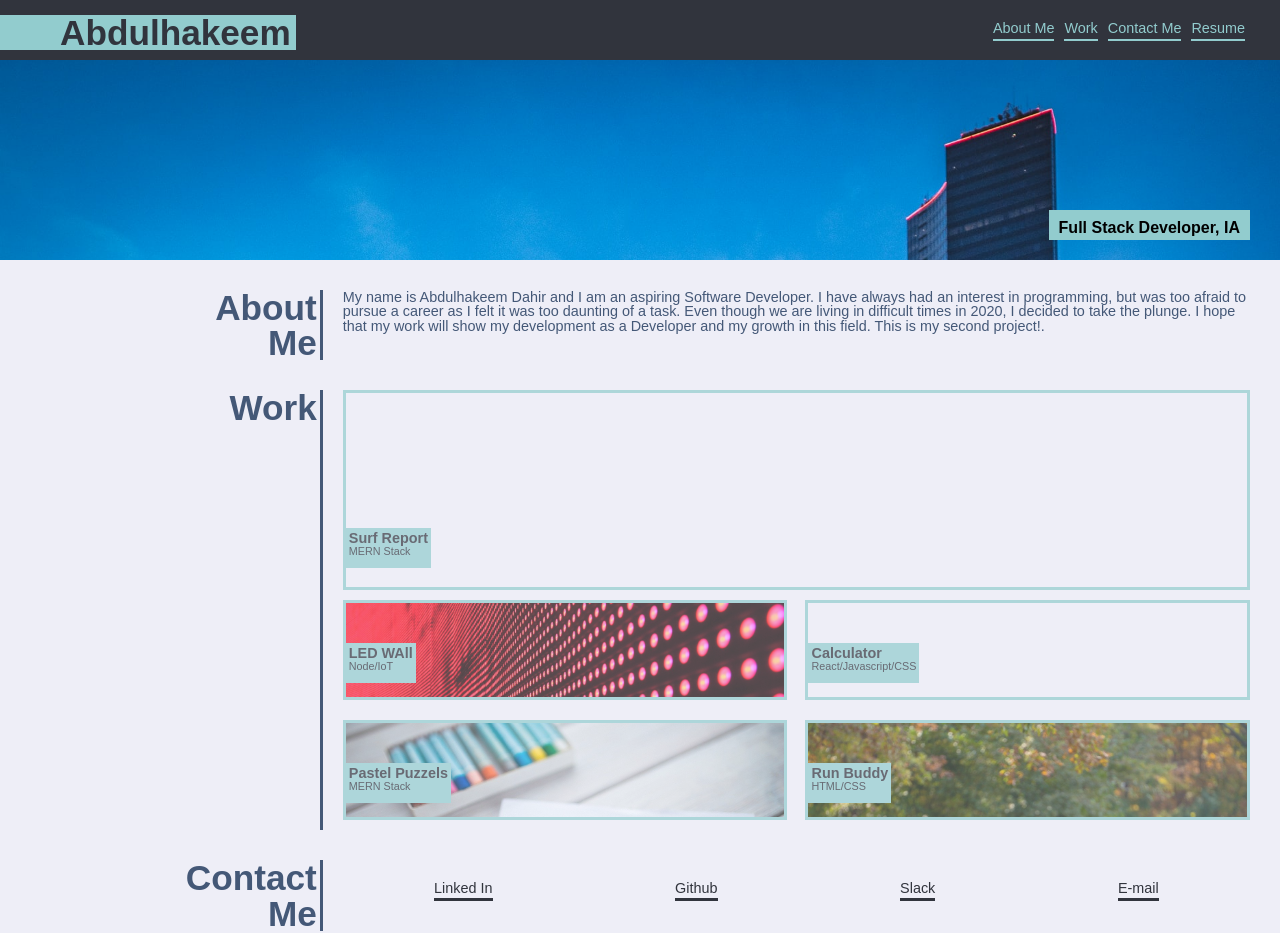
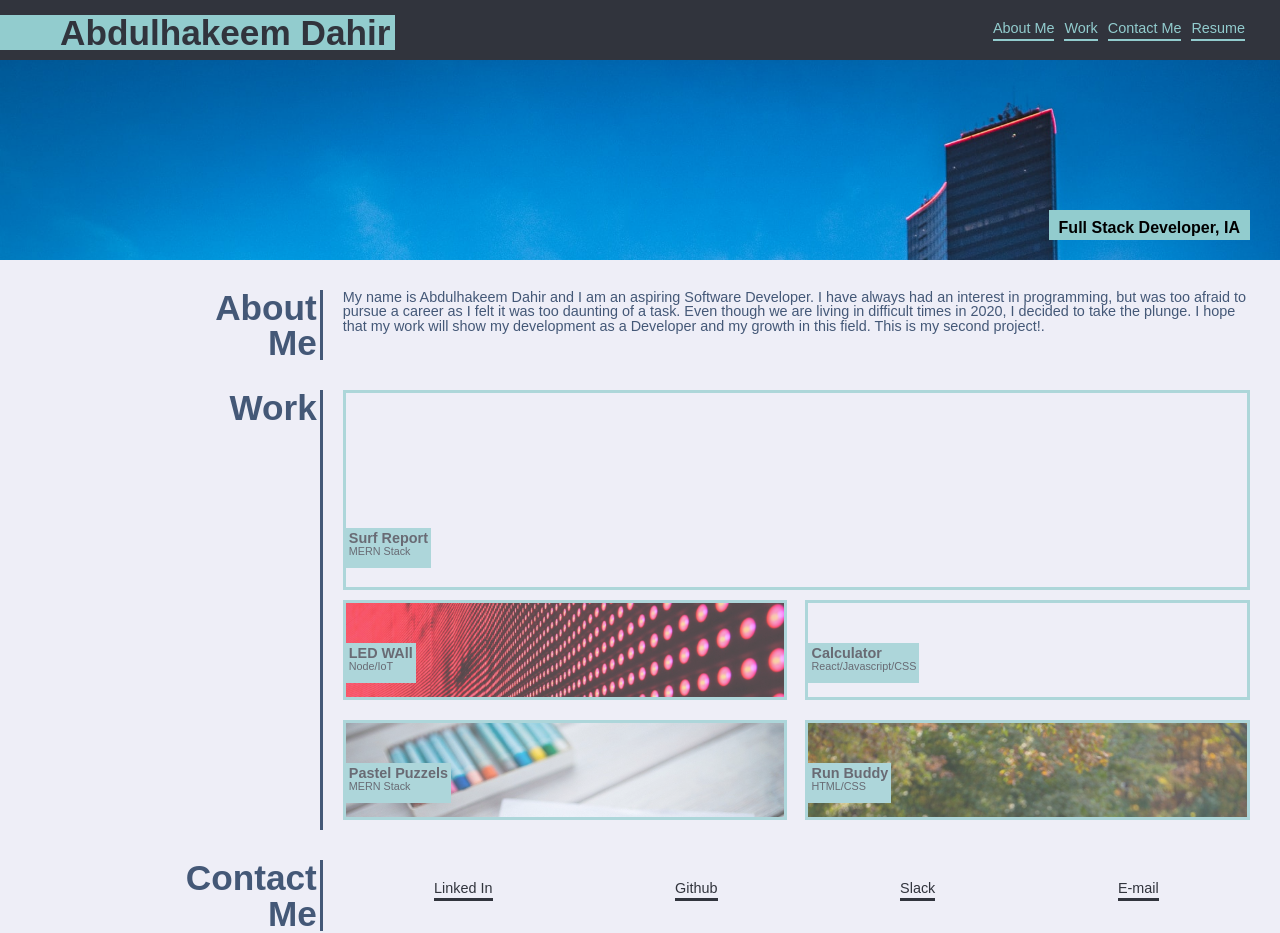
Before and after one commit to abdulhakeemdahir/Individual-Responsive-Online-Portfolio, a plain HTML site: page index.html in a window 1280 px wide. Drawn offline with Linux system fonts and the light colour scheme.

Commit message:
Added my complete name to header

```diff
--- a/index.html
+++ b/index.html
@@ -10,7 +10,7 @@
   <body>
     <!-- This is top header section of the page, I've nested two seperate secitons for easier styling -->
     <header>
-      <article id="bg"><h1>Abdulhakeem</h1></article>
+      <article id="bg"><h1>Abdulhakeem Dahir</h1></article>
       <nav>
         <ul>
           <li><a href="#about">About Me</a></li>
```
